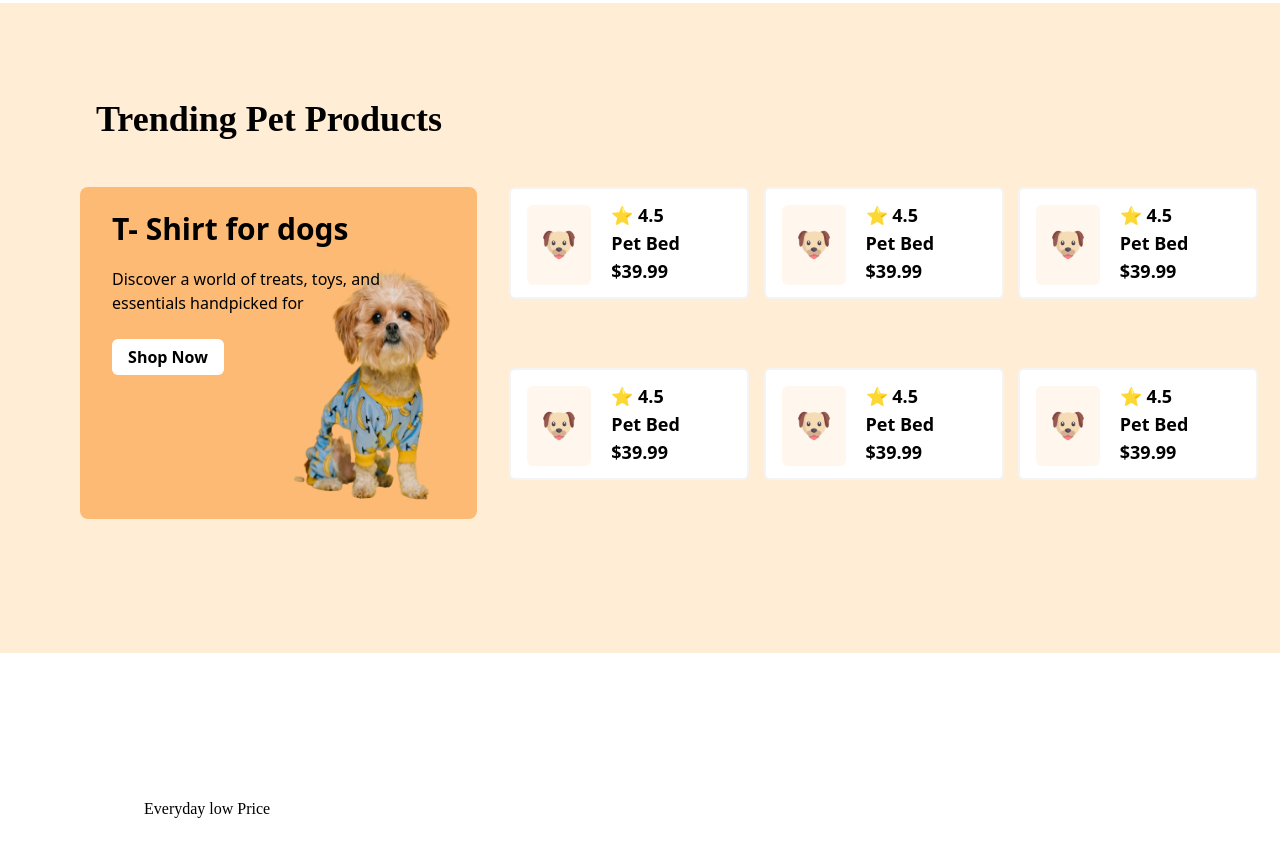
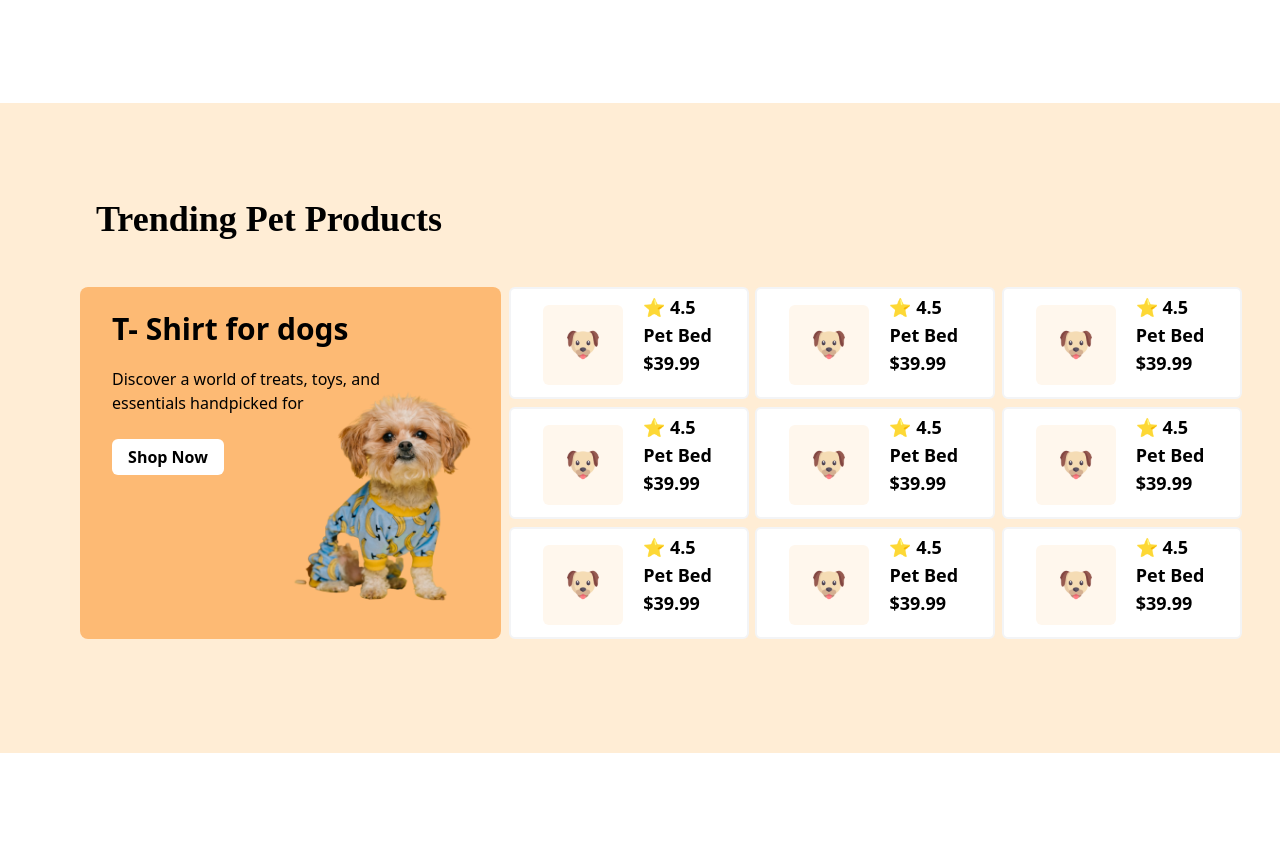
Before and after one commit to Shimul980/B11-A3-Living-Lab-html, a plain HTML site: page B11-A3-Living-Lab.html in a window 1280 px wide. Shown: the part 1237-2100 px from the top of the page. Drawn offline with nearby package versions, Linux system fonts and the light colour scheme; a web font is replaced by a local one.

Commit message:
my 4th commit

```diff
--- a/B11-A3-Living-Lab.html
+++ b/B11-A3-Living-Lab.html
@@ -70,9 +70,9 @@
 
 
 
-      <div class="w-9/10 mx-9 h-fit ">
+      <div class="w-9/10 mx-9 md:h-[700px]  h-[600px] mb-52 sm:mb-5">
         <div
-          class=" w-8/8 md:pl-9 pt-10 bg-no-repeat object-fit-cover bg-contain bg-bottom "
+          class=" w-8/8 md:pl-9 pt-10 bg-no-repeat object-fit-cover bg-contain bg-bottom pb-24 "
           style="
             background-image: url(./c1-assets/cat-big.png);
             min-height: 600px;
@@ -89,7 +89,7 @@
             your furry friends. Shop now and make tails wag with joy!
           </p>
 
-          <a class="bg-orange-300 px-4 py-2 rounded-md text-xl font-bold ml-4" href="#">Find a pet</a>
+          <a class="bg-orange-300 px-4 py-2 rounded-md text-xl font-bold ml-4 " href="#">Find a pet</a>
         </div>
       </div>
 
@@ -97,7 +97,7 @@
 
 
 
-    <main class="mt-28">
+    <main class="md:mt-28 sm:-mt-10 lg:">
       <div>
         <h3 class="adlam text-2xl pl-7 mb-16 ">Browse By Categories</h3>
       </div>
@@ -169,15 +169,15 @@
 
 
 <div
-        class="md:bg-orange-100 bg-none mt-32 lg:h-[650px] md:h-[805px] sm:h-[775px] h-[1050px] w-[100%]"
+        class="lg:bg-orange-100 bg-none md:mt-32 mt-2 lg:h-[650px] md:h-[805px] sm:h-[775px] h-[1050px] w-[100%] md:mb-10 mb-96"
       >
         <h1 class="adlam font-semibold pt-24 md:pl-24 sm:pl-16 pl-10 pb-12 text-4xl">
           Trending Pet Products
         </h1>
 
-        <div class="flex gap-8 lg:flex-nowrap flex-wrap items-center sm:items-start lg:justify-start justify-center md:mx-10 mx-5 ">
+        <div class="flex gap-8 md:gap-2 lg:flex-nowrap flex-wrap items-center sm:items-start lg:justify-start justify-center md:mx-10 mx-5 ">
 
-    <div class="w-[424px] h-{402px} md:ml-10 ml- bg-orange-300  pl-8 flex justify-between rounded-lg ">
+    <div class="w-[424px] h-{402px} md:ml-10 bg-orange-300  pl-8 flex justify-between rounded-lg ">
 
             <div class=" absolute -mt-8 text-start">
               <h3 class="pt-14 text-3xl font-bold">T- Shirt for dogs</h3>
@@ -189,9 +189,9 @@
                 Shop Now
               </button>
             </div>
-            <div class="text-end ml-44 scroll ">
+            <div class="text-end sm:ml-44 ml-36 mt-8">
               <img
-                class="mb-3 h-80 w-60"
+                class="mb-8 h-72 w-56"
                 src="./c1-assets/cute-pet-small.png"
                 alt=""
               />
@@ -200,76 +200,99 @@
 
 
 
-
-    <div class="grid sm:grid-cols-2 md:grid-cols-3 gap-8 h-[330px] w-auto text-center mx-auto sm:mt-6 lg:mt-0">
+    <div class="grid grid-cols-2 md:grid-cols-3 gap-2 h-[330px] w-auto text-center mx-auto sm:mt-6 lg:mt-0">
 
 
-    <div class="bg-white rounded-md mt- flex h-28 lg:w-60 w-72 py-4 pl-4 gap-5 border-2 border-gray-100">
+            <div class="bg-white rounded-md flex lg:h-28 h-20 lg:w-60 md:w-54 sm:w-44 w-36 lg:py-0 py-4 pl-4 md:gap-5 gap-2 border-2 border-gray-100 ">
 
-            <div class="h-20 w-16 flex justify-center items-center bg-orange-50 rounded-md">
+            <div class="lg:h-20 h-7 lg:w-20 lg:w-16 flex justify-center items-center bg-orange-50 rounded-md lg:my-4 my-2 lg:ml-4 ml-2">
               <img class="h-8" src="./c1-assets/dog-cartoon.png" alt="" />
             </div>
-              <div class="font-semibold text-start text-lg -mt-1">
+              <div class="font-semibold text-start lg:text-lg text-sm md:w-20 md:h-20  sm:-mt-1 -mt-3 lg:pt-2">
                 <h3>⭐ 4.5</h3>
                 <h4 class="font-bold">Pet Bed</h4>
                 <h5>$39.99</h5>
               </div>
             </div>
 
-    <div class="bg-white rounded-md mt- flex h-28 lg:w-60 w-72 py-4 pl-4 gap-5 border-2 border-gray-100">
+            <div class="bg-white rounded-md flex lg:h-28 h-20 lg:w-60 md:w-54 sm:w-44 w-36 lg:py-0 py-4 pl-4 md:gap-5 gap-2 border-2 border-gray-100 ">
 
-            <div class="h-20 w-16 flex justify-center items-center bg-orange-50 rounded-md">
+            <div class="lg:h-20 h-7 lg:w-20 lg:w-16 flex justify-center items-center bg-orange-50 rounded-md lg:my-4 my-2 lg:ml-4 ml-2">
               <img class="h-8" src="./c1-assets/dog-cartoon.png" alt="" />
             </div>
-              <div class="font-semibold text-start text-lg -mt-1">
+              <div class="font-semibold text-start lg:text-lg text-sm md:w-20 md:h-20  sm:-mt-1 -mt-3 lg:pt-2">
                 <h3>⭐ 4.5</h3>
                 <h4 class="font-bold">Pet Bed</h4>
                 <h5>$39.99</h5>
               </div>
             </div>
 
-    <div class="bg-white rounded-md mt- flex h-28 lg:w-60 w-72 py-4 pl-4 gap-5 border-2 border-gray-100">
+            <div class="bg-white rounded-md flex lg:h-28 h-20 lg:w-60 md:w-54 sm:w-44 w-36 lg:py-0 py-4 pl-4 md:gap-5 gap-2 border-2 border-gray-100 ">
 
-            <div class="h-20 w-16 flex justify-center items-center bg-orange-50 rounded-md">
+            <div class="lg:h-20 h-7 lg:w-20 lg:w-16 flex justify-center items-center bg-orange-50 rounded-md lg:my-4 my-2 lg:ml-4 ml-2">
               <img class="h-8" src="./c1-assets/dog-cartoon.png" alt="" />
             </div>
-              <div class="font-semibold text-start text-lg -mt-1">
+              <div class="font-semibold text-start lg:text-lg text-sm md:w-20 md:h-20  sm:-mt-1 -mt-3 lg:pt-2">
                 <h3>⭐ 4.5</h3>
                 <h4 class="font-bold">Pet Bed</h4>
                 <h5>$39.99</h5>
               </div>
             </div>
 
-    <div class="bg-white rounded-md mt- flex h-28 lg:w-60 w-72 py-4 pl-4 gap-5 border-2 border-gray-100">
+            <div class="bg-white rounded-md flex lg:h-28 h-20 lg:w-60 md:w-54 sm:w-44 w-36 lg:py-0 py-4 pl-4 md:gap-5 gap-2 border-2 border-gray-100 ">
 
-            <div class="h-20 w-16 flex justify-center items-center bg-orange-50 rounded-md">
+            <div class="lg:h-20 h-7 lg:w-20 lg:w-16 flex justify-center items-center bg-orange-50 rounded-md lg:my-4 my-2 lg:ml-4 ml-2">
               <img class="h-8" src="./c1-assets/dog-cartoon.png" alt="" />
             </div>
-              <div class="font-semibold text-start text-lg -mt-1">
+              <div class="font-semibold text-start lg:text-lg text-sm md:w-20 md:h-20  sm:-mt-1 -mt-3 lg:pt-2">
                 <h3>⭐ 4.5</h3>
                 <h4 class="font-bold">Pet Bed</h4>
                 <h5>$39.99</h5>
               </div>
             </div>
 
-    <div class="bg-white rounded-md mt- flex h-28 lg:w-60 w-72 py-4 pl-4 gap-5 border-2 border-gray-100">
+            <div class="bg-white rounded-md flex lg:h-28 h-20 lg:w-60 md:w-54 sm:w-44 w-36 lg:py-0 py-4 pl-4 md:gap-5 gap-2 border-2 border-gray-100 ">
 
-            <div class="h-20 w-16 flex justify-center items-center bg-orange-50 rounded-md">
+            <div class="lg:h-20 h-7 lg:w-20 lg:w-16 flex justify-center items-center bg-orange-50 rounded-md lg:my-4 my-2 lg:ml-4 ml-2">
               <img class="h-8" src="./c1-assets/dog-cartoon.png" alt="" />
             </div>
-              <div class="font-semibold text-start text-lg -mt-1">
+              <div class="font-semibold text-start lg:text-lg text-sm md:w-20 md:h-20  sm:-mt-1 -mt-3 lg:pt-2">
                 <h3>⭐ 4.5</h3>
                 <h4 class="font-bold">Pet Bed</h4>
                 <h5>$39.99</h5>
               </div>
             </div>
 
-    <div class="bg-white rounded-md mt- flex h-28 lg:w-60 w-72 py-4 pl-4 gap-5 border-2 border-gray-100">
+            <div class="bg-white rounded-md flex lg:h-28 h-20 lg:w-60 md:w-54 sm:w-44 w-36 lg:py-0 py-4 pl-4 md:gap-5 gap-2 border-2 border-gray-100 ">
 
-            <div class="h-20 w-16 flex justify-center items-center bg-orange-50 rounded-md">
+            <div class="lg:h-20 h-7 lg:w-20 lg:w-16 flex justify-center items-center bg-orange-50 rounded-md lg:my-4 my-2 lg:ml-4 ml-2">
               <img class="h-8" src="./c1-assets/dog-cartoon.png" alt="" />
             </div>
-              <div class="font-semibold text-start text-lg -mt-1">
+              <div class="font-semibold text-start lg:text-lg text-sm md:w-20 md:h-20  sm:-mt-1 -mt-3 lg:pt-2">
+                <h3>⭐ 4.5</h3>
+                <h4 class="font-bold">Pet Bed</h4>
+                <h5>$39.99</h5>
+              </div>
+            </div>
+
+            <div class="bg-white rounded-md flex lg:h-28 h-20 lg:w-60 md:w-54 sm:w-44 w-36 lg:py-0 py-4 pl-4 md:gap-5 gap-2 border-2 border-gray-100 ">
+
+            <div class="lg:h-20 h-7 lg:w-20 lg:w-16 flex justify-center items-center bg-orange-50 rounded-md lg:my-4 my-2 lg:ml-4 ml-2">
+              <img class="h-8" src="./c1-assets/dog-cartoon.png" alt="" />
+            </div>
+              <div class="font-semibold text-start lg:text-lg text-sm md:w-20 md:h-20  sm:-mt-1 -mt-3 lg:pt-2">
+                <h3>⭐ 4.5</h3>
+                <h4 class="font-bold">Pet Bed</h4>
+                <h5>$39.99</h5>
+              </div>
+            </div>
+
+            <div class="bg-white rounded-md flex lg:h-28 h-20 lg:w-60 md:w-54 sm:w-44 w-36 lg:py-0 py-4 pl-4 md:gap-5 gap-2 border-2 border-gray-100 ">
+
+            <div class="lg:h-20 h-7 lg:w-20 lg:w-16 flex justify-center items-center bg-orange-50 rounded-md lg:my-4 my-2 lg:ml-4 ml-2">
+              <img class="h-8" src="./c1-assets/dog-cartoon.png" alt="" />
+            </div>
+              <div class="font-semibold text-start lg:text-lg text-sm md:w-20 md:h-20  sm:-mt-1 -mt-3 lg:pt-2">
                 <h3>⭐ 4.5</h3>
                 <h4 class="font-bold">Pet Bed</h4>
                 <h5>$39.99</h5>
@@ -278,16 +301,25 @@
 
 
 
+            <div class="bg-white rounded-md flex lg:h-28 h-20 lg:w-60 md:w-54 sm:w-44 w-36 lg:py-0 py-4 pl-4 md:gap-5 gap-2 border-2 border-gray-100 invisible md:visible">
 
+            <div class="lg:h-20 h-7 lg:w-20 lg:w-16 flex justify-center items-center bg-orange-50 rounded-md lg:my-4 my-2 lg:ml-4 ml-2">
+              <img class="h-8" src="./c1-assets/dog-cartoon.png" alt="" />
+            </div>
+              <div class="font-semibold text-start lg:text-lg text-sm md:w-20 md:h-20  sm:-mt-1 -mt-3 lg:pt-2">
+                <h3>⭐ 4.5</h3>
+                <h4 class="font-bold">Pet Bed</h4>
+                <h5>$39.99</h5>
+              </div>
+            </div>
 
     </div>
 
 
           </div>
 </div>
-      </div>
 
-      <h1 class="adlam mt-36 md:ml-36 ml-8">Everyday low Price</h1>
+      <h1 class="adlam mt-60 md:ml-36 ml-8">Everyday low Price</h1>
 
       <div class="sora md:flex h-[700px] md:h-[480px] m-8 md:m-20 bg-slate-700">
         <div
```
